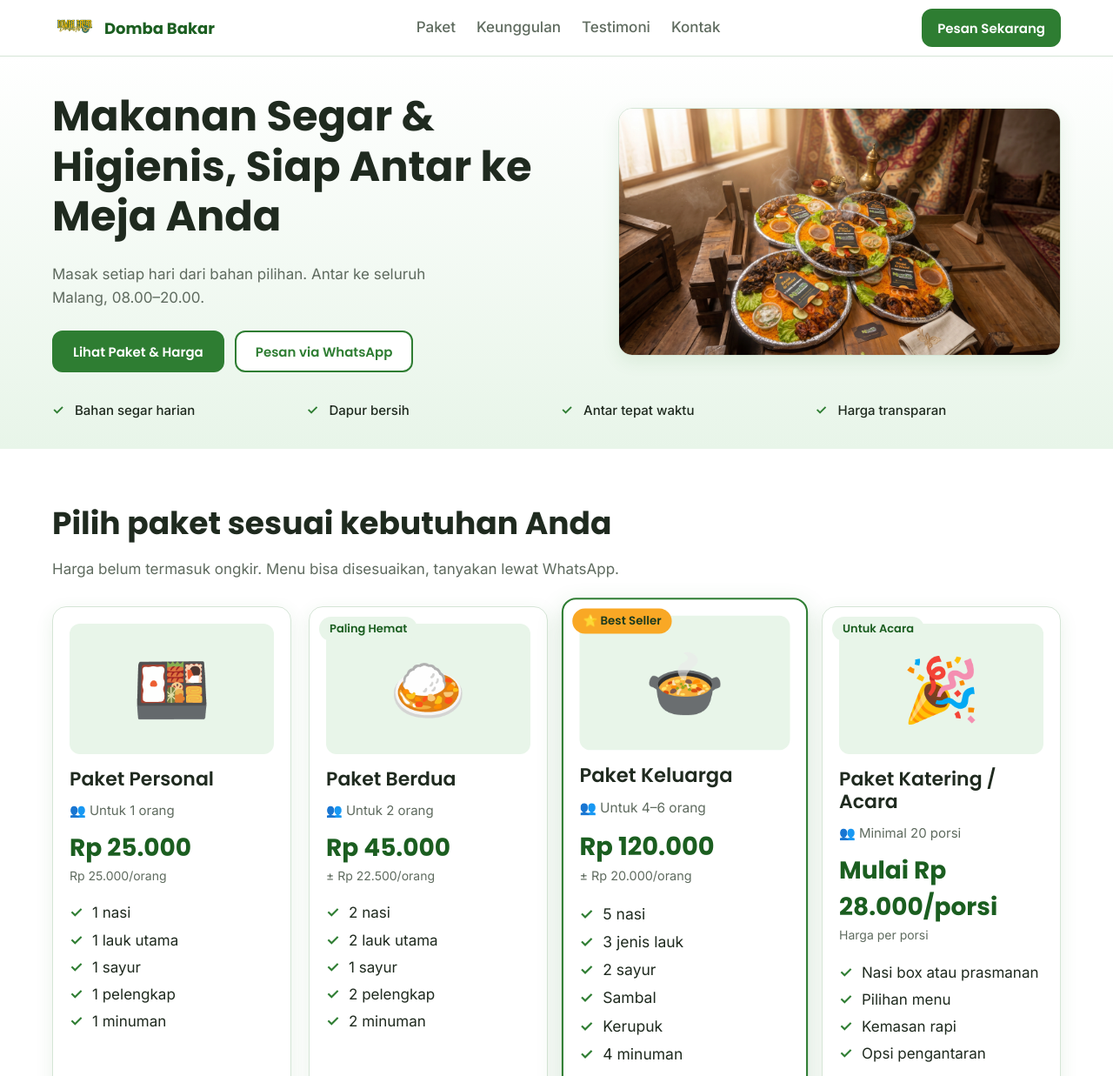
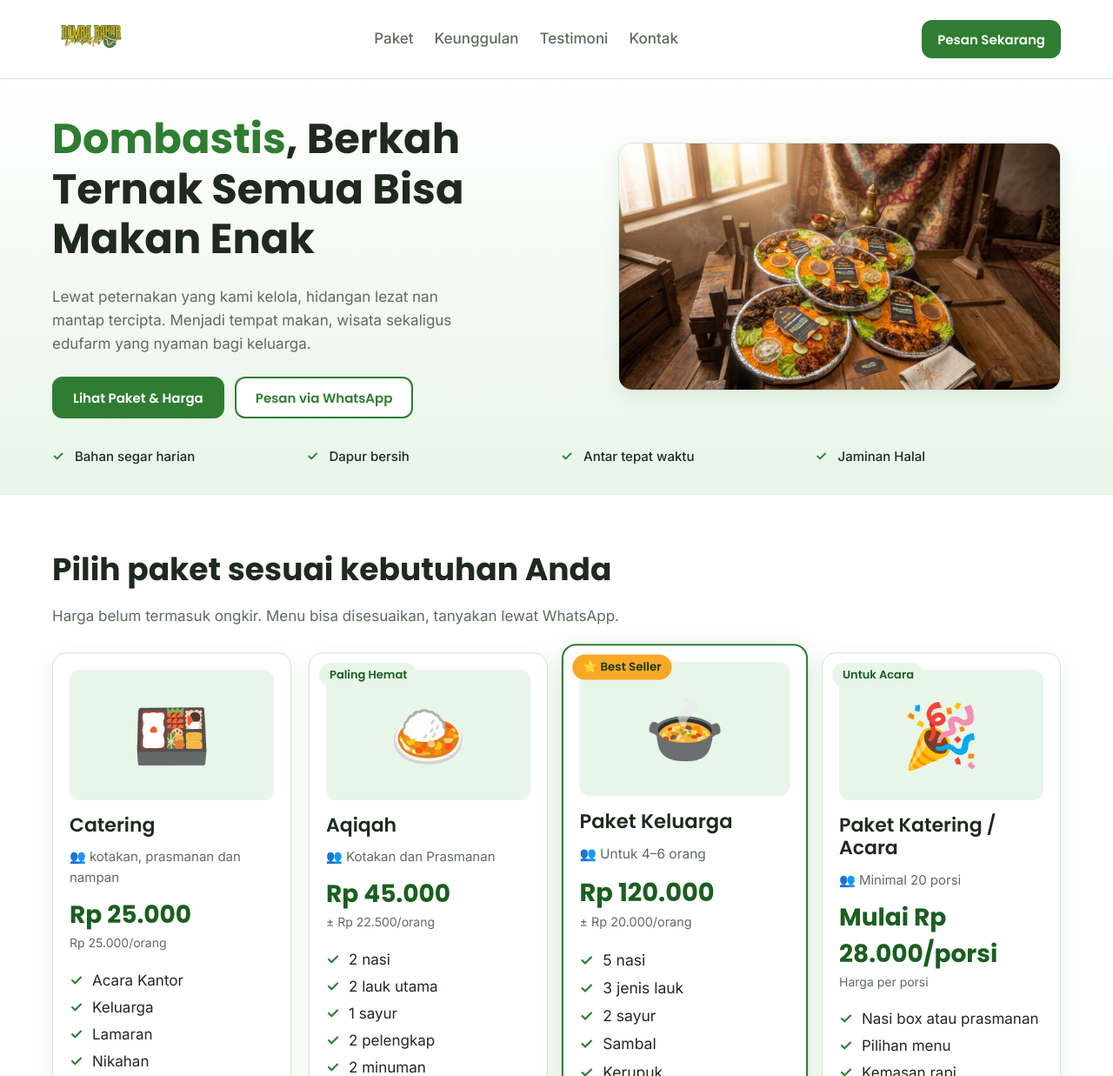
Before and after one commit to axelots-es/domkar, a plain HTML site: page index.html in a window 1280 px wide. Shown: the top 1237 px of the page at 87% size. Drawn offline with Linux system fonts and the light colour scheme.

Commit message:
ganti teks

```diff
--- a/assets/config.js
+++ b/assets/config.js
@@ -1,21 +1,29 @@
 /* ===== EDIT DI SINI: nomor WhatsApp, paket, testimoni, FAQ ===== */
 window.SITE = {
-  waNumber: "6281234567890", // format 62xxxxxxxxxx tanpa + atau 0 di depan
+  waNumber: "6287787502950", // format 62xxxxxxxxxx tanpa + atau 0 di depan
   packages: [
-    { name: "Paket Personal", for: "Untuk 1 orang", emoji: "🍱", price: 25000, priceLabel: "Rp 25.000", perHead: "Rp 25.000/orang",
-      items: ["1 nasi", "1 lauk utama", "1 sayur", "1 pelengkap", "1 minuman"], note: "Siap antar ±45 menit" },
-    { name: "Paket Berdua", for: "Untuk 2 orang", emoji: "🍛", price: 45000, priceLabel: "Rp 45.000", perHead: "± Rp 22.500/orang", badge: "Paling Hemat",
-      items: ["2 nasi", "2 lauk utama", "1 sayur", "2 pelengkap", "2 minuman"], note: "Siap antar ±45 menit" },
-    { name: "Paket Keluarga", for: "Untuk 4–6 orang", emoji: "🍲", price: 120000, priceLabel: "Rp 120.000", perHead: "± Rp 20.000/orang", best: true,
-      items: ["5 nasi", "3 jenis lauk", "2 sayur", "Sambal", "Kerupuk", "4 minuman"], note: "Pesan 2 jam sebelumnya" },
-    { name: "Paket Katering / Acara", for: "Minimal 20 porsi", emoji: "🎉", price: 0, priceLabel: "Mulai Rp 28.000/porsi", perHead: "Harga per porsi", badge: "Untuk Acara", catering: true,
-      items: ["Nasi box atau prasmanan", "Pilihan menu", "Kemasan rapi", "Opsi pengantaran"], note: "Pesan minimal H-2" }
+    {
+      name: "Catering", for: " kotakan, prasmanan dan nampan", emoji: "🍱", price: 25000, priceLabel: "Rp 25.000", perHead: "Rp 25.000/orang",
+      items: ["Acara Kantor", "Keluarga", "Lamaran", "Nikahan"], note: "Siap antar ±45 menit"
+    },
+    {
+      name: "Aqiqah", for: "Kotakan dan Prasmanan", emoji: "🍛", price: 45000, priceLabel: "Rp 45.000", perHead: "± Rp 22.500/orang", badge: "Paling Hemat",
+      items: ["2 nasi", "2 lauk utama", "1 sayur", "2 pelengkap", "2 minuman"], note: "Siap antar ±45 menit"
+    },
+    {
+      name: "Paket Keluarga", for: "Untuk 4–6 orang", emoji: "🍲", price: 120000, priceLabel: "Rp 120.000", perHead: "± Rp 20.000/orang", best: true,
+      items: ["5 nasi", "3 jenis lauk", "2 sayur", "Sambal", "Kerupuk", "4 minuman"], note: "Pesan 2 jam sebelumnya"
+    },
+    {
+      name: "Paket Katering / Acara", for: "Minimal 20 porsi", emoji: "🎉", price: 0, priceLabel: "Mulai Rp 28.000/porsi", perHead: "Harga per porsi", badge: "Untuk Acara", catering: true,
+      items: ["Nasi box atau prasmanan", "Pilihan menu", "Kemasan rapi", "Opsi pengantaran"], note: "Pesan minimal H-2"
+    }
   ],
   perks: [
-    ["🌿", "Bahan segar setiap hari", "Dibeli pagi, dimasak hari itu juga."],
-    ["🧼", "Dapur bersih", "Proses memasak higienis dan rapi."],
-    ["🍚", "Porsi mengenyangkan", "Harga jujur, tanpa biaya tersembunyi."],
-    ["🛵", "Antar tepat waktu", "Dikemas rapi dan sampai sesuai jadwal."]
+    ["🌿", "Fasilitas Lengkap", "Rumah Makan, Venue, Sound, Proyektor, wisata edukasi, lapangan outbond semua ada di resto kami."],
+    ["🧼", "Jaminan Halal", "Sedari pemilihan domba sampai menjadi hidangan standar halal kami jaga sesuai syariat."],
+    ["🍚", "Varian menu Nusantara & Timur Tengah", "Menyediakan aneka hidangan Nusantara dan Timur Tengah yang ramah budget dan menggugah selera."],
+    ["🛵", "Kepuasan anda, prioritas kami", "Kualitas kebersihan, ketepatan waktu dan rasa kami jaga agar bisa memberikan hidangan yang terbaik untuk segala acara anda."]
   ],
   reviews: [
     ["Rina A.", 5, "Porsinya pas, sayurnya masih segar. Langganan makan siang kantor."],
--- a/assets/style.css
+++ b/assets/style.css
@@ -178,8 +178,8 @@ summary:focus-visible {
 }
 
 .logo-img {
-    width: 52px;
-    height: 52px;
+    width: 90px;
+    height: 90px;
     flex-shrink: 0
 }
 
@@ -199,6 +199,10 @@ summary:focus-visible {
 }
 
 /* hero */
+.text-green {
+    color: var(--g)
+}
+
 .hero {
     background: linear-gradient(180deg, #fff, var(--mint));
     padding-top: 40px
--- a/index.html
+++ b/index.html
@@ -29,7 +29,7 @@
   <header class="nav" id="top">
     <div class="wrap nav-in">
       <a class="logo" href="#top" aria-label="Domba Bakar">
-        <img src="image/logo.webp" alt="Logo Domba Bakar" class="logo-img"> Domba Bakar
+        <img src="image/logo.webp" alt="Logo Domba Bakar" class="logo-img">
       </a>
       <nav aria-label="Menu utama" class="menu">
         <a href="#paket">Paket</a><a href="#keunggulan">Keunggulan</a><a href="#testimoni">Testimoni</a><a
@@ -43,8 +43,9 @@
     <section class="hero">
       <div class="wrap hero-in">
         <div>
-          <h1>Makanan Segar & Higienis, Siap Antar ke Meja Anda</h1>
-          <p class="lead">Masak setiap hari dari bahan pilihan. Antar ke seluruh Malang, 08.00–20.00.</p>
+          <h1><span class="text-green">Dombastis</span>, Berkah Ternak Semua Bisa Makan Enak</h1>
+          <p class="lead">Lewat peternakan yang kami kelola, hidangan lezat nan mantap tercipta.
+            Menjadi tempat makan, wisata sekaligus edufarm yang nyaman bagi keluarga. </p>
           <div class="actions">
             <a class="btn" href="#paket">Lihat Paket & Harga</a>
             <a class="btn btn-ghost" data-wa="hero" href="#">Pesan via WhatsApp</a>
@@ -58,7 +59,7 @@
         <li>Bahan segar harian</li>
         <li>Dapur bersih</li>
         <li>Antar tepat waktu</li>
-        <li>Harga transparan</li>
+        <li>Jaminan Halal</li>
       </ul>
     </section>
 
```
